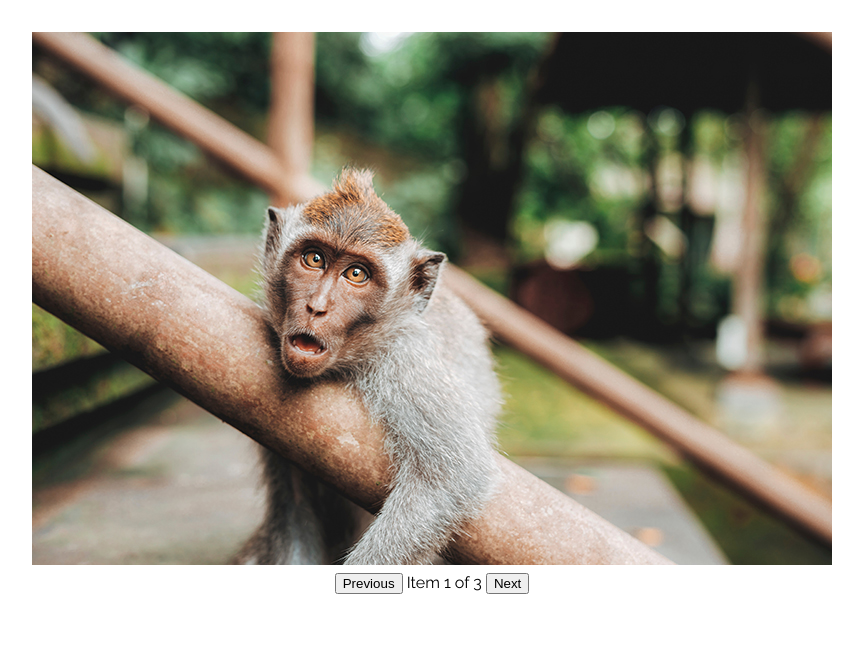
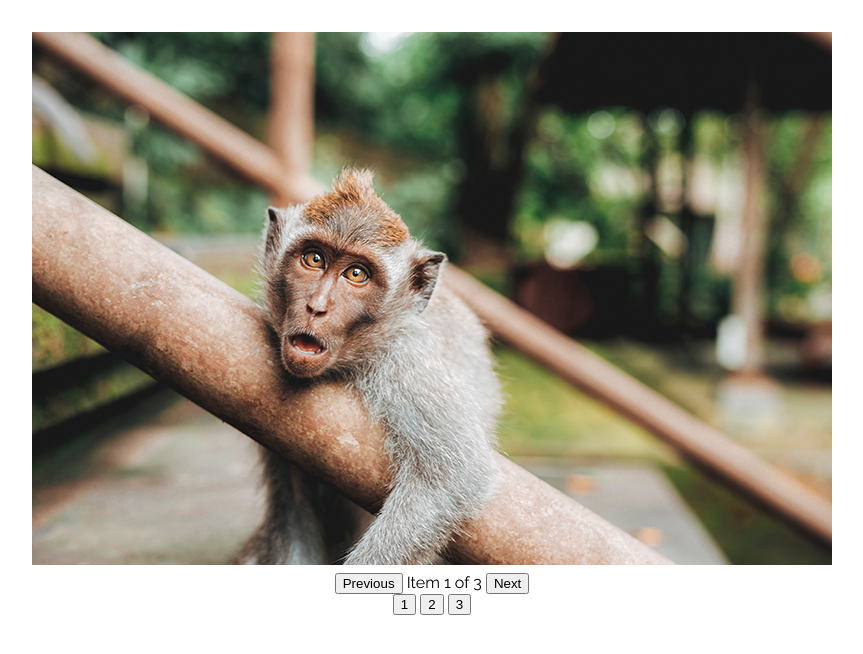
Before and after one commit to JoseeWouters/Vue.js-Slider, a plain HTML site: page index.html in a window 1280 px wide. Shown: the whole page, without its empty margins (8-871 px from the left). Drawn offline with nearby package versions, Linux system fonts and the light colour scheme.

Commit message:
Add functionality for slide control with bullets

```diff
--- a/index.html
+++ b/index.html
@@ -34,6 +34,11 @@
                 <span>Item {{ currentSlide + 1 }} of {{ totalSlides }}</span>
                 <button type="button" @click="next()" :disabled="currentSlide >= totalSlides - 1">Next</button>
                 <!-- Please notice, this button is disabled once the max is reached. Just to show off. -->
+                <div class="bullets">
+                    <button @click="goToSlide(0)">1</button>
+                    <button @click="goToSlide(1)">2</button>
+                    <button @click="goToSlide(2)">3</button>
+                </div>
             </div>
         </div>
     </div>
--- a/slider.js
+++ b/slider.js
@@ -16,6 +16,11 @@ new Vue({
         });
     },
     methods: {
+
+        goToSlide: function(slide) {
+            this.currentSlide = slide;
+            this.updateStyles();
+        },
 
         prev: function() {
             this.currentSlide -= 1;
```
